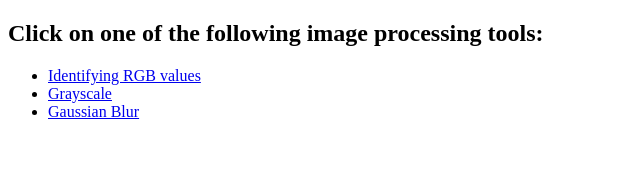
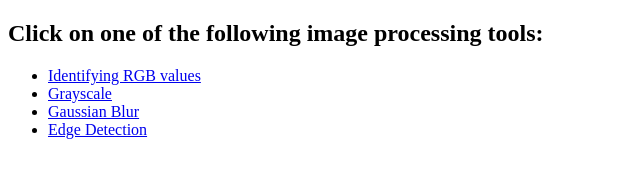
Before and after one commit to limelody/Image-Processing, a website: page index.html in a window 1280 px wide. Shown: the whole page, without its empty margins (0-640 px from the left). Drawn offline with Linux system fonts and the light colour scheme.

Commit message:
Added edge detection to list

```diff
--- a/index.html
+++ b/index.html
@@ -11,6 +11,7 @@
             <li> <a href="processing.html"> Identifying RGB values </a></li>
             <li> <a href="grayscale.html"> Grayscale </a></li>
             <li> <a href="gaussian_blur.html"> Gaussian Blur </a></li>
+            <li> <a href="edge_detection.html"> Edge Detection </a></li>
         </ul>
 
     </body>
```
